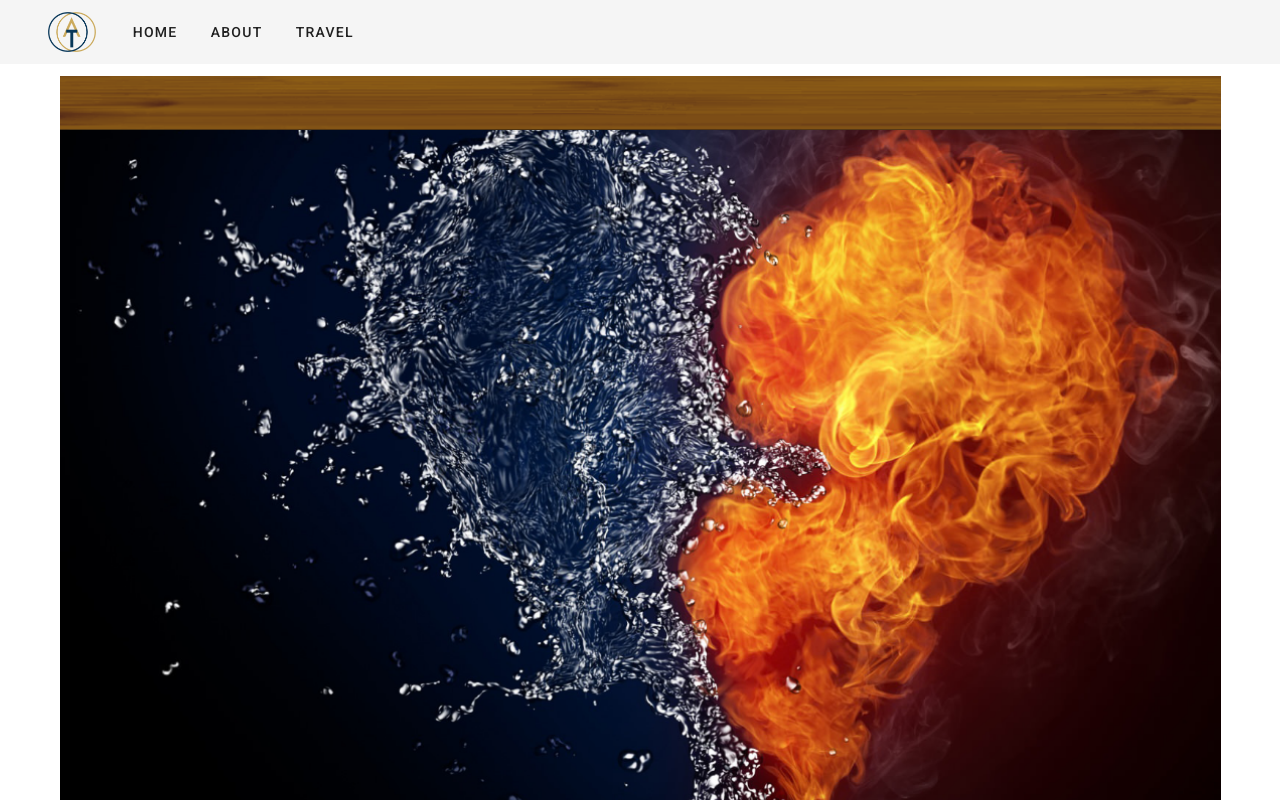
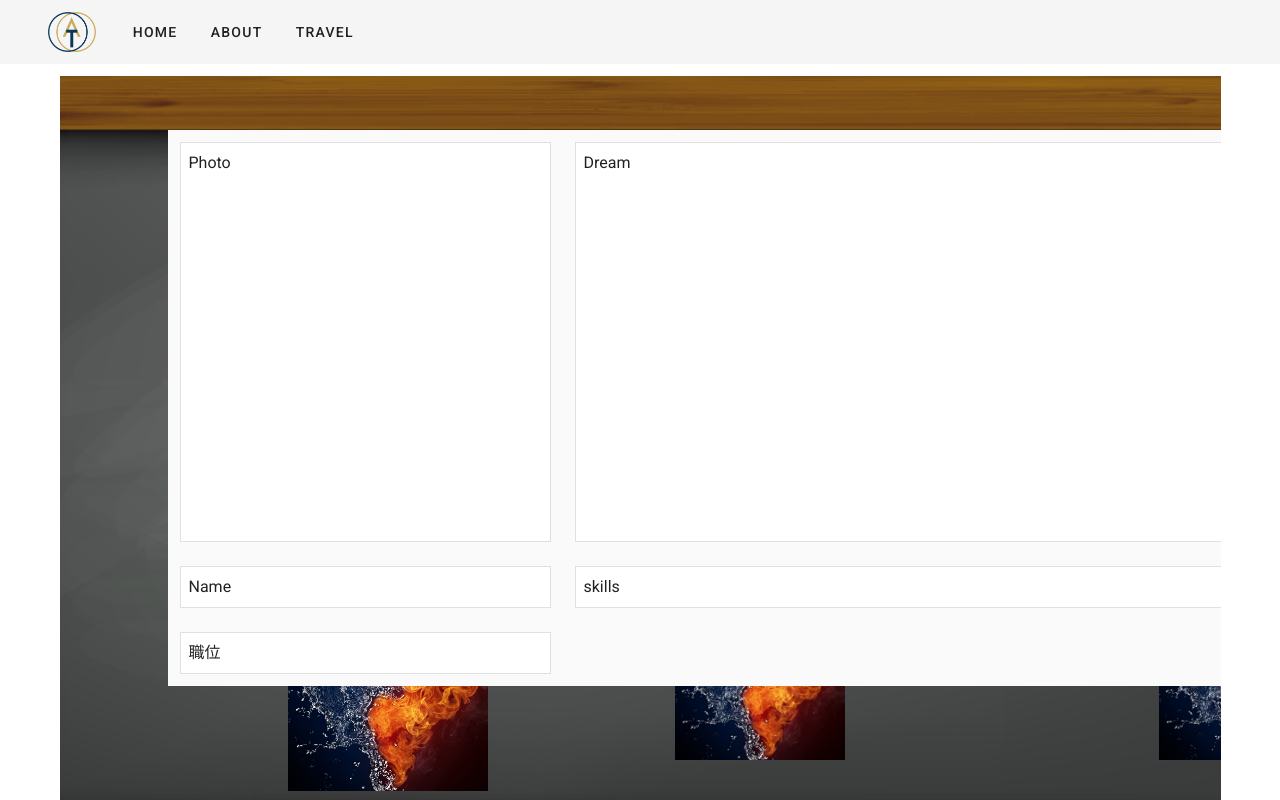
Before and after one commit to bhbbbbb/Last_Wish, a Vue app in the folder about_us/: page / in a window 1280 px wide. Both pictures are taken after a click on the element 485 px from the left and 242 px from the top of the page. Shown: the top 800 px of the page. Built offline with nearby package versions, Linux system fonts and the light colour scheme.

Commit message:
Implement of  vague layout for about us

```diff
--- a/about_us/src/components/PersonalPage.vue
+++ b/about_us/src/components/PersonalPage.vue
@@ -1,7 +1,103 @@
-<template lang="pug">
-base-card(@click="$emit('back')", height="682" width="1533" color="rgba(0, 0, 0, 0)")
-    v-img(:src="require(`@/assets/demo.png`)" height="100%")
-        slot/
+<template>
+<base-card @click="$emit('back')" height="682" width="1533" color="rgba(0, 0, 0, 0)">
+  <!--
+  <v-img :src="require(`@/assets/demo.png`)" height="100%">
+  </v-img>
+-->
+
+  <v-container class="grey lighten-5">
+    <v-row>
+      <v-col
+        cols="6"
+        md="4"
+      >
+        <v-card
+          class="pa-2"
+          outlined
+          tile
+          height="50vh"
+        >
+          Photo
+        </v-card>
+      </v-col>
+
+
+
+      <v-col
+        cols="12"
+        sm="6"
+        md="8"
+      >
+           <v-card
+          shaped
+          class="pa-2"
+          outlined
+          tile
+          height="50vh"
+        >
+          Dream
+        </v-card>
+      </v-col>
+
+
+    </v-row>
+<v-row>
+  <v-col
+        cols="6"
+        md="4"
+      >
+        <v-card
+          class="pa-2"
+          outlined
+          tile
+        >
+          Name
+        </v-card>
+      </v-col>
+          <v-col
+        cols="12"
+        sm="6"
+        md="8"
+      >
+        <v-card
+          class="pa-2"
+          outlined
+          tile
+        >
+          skills
+        </v-card>
+     </v-col>
+
+      <v-col
+        cols="6"
+        md="4"
+      >
+        <v-card
+          class="pa-2"
+          outlined
+          tile
+        >
+          職位
+        </v-card>
+      </v-col>
+    </v-row>
+
+
+
+  </v-container>
+
+
+
+
+
+
+
+</base-card>
+
+
+
+
+
 </template>
 
 
@@ -16,3 +112,5 @@ export default {
     }
 }
 </script>
+
+<style> </style>
```
